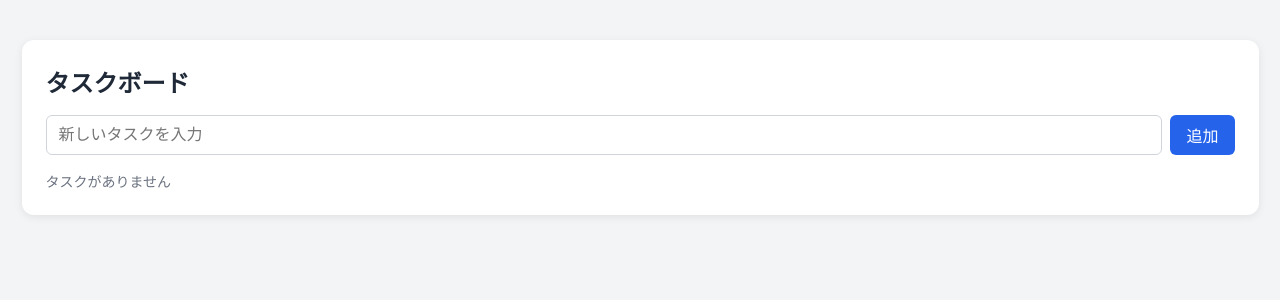
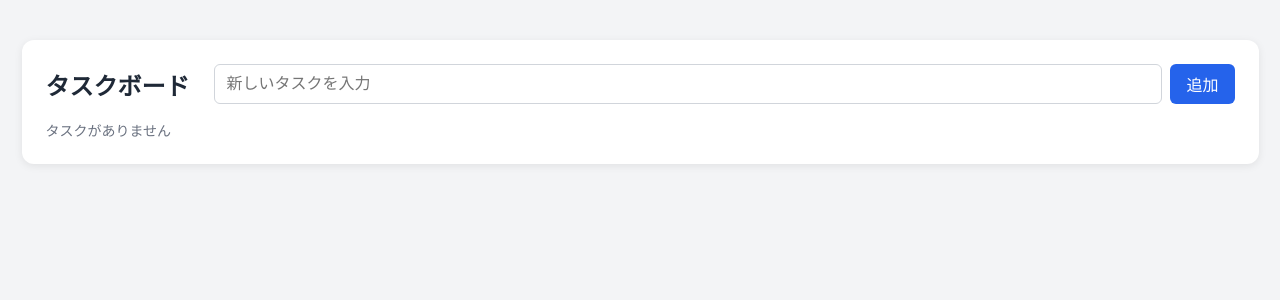
Before and after one commit to hohongu/task-board, a React (Vite) app: page / in a window 1280 px wide. Shown: the top 300 px of the page. Built offline with nearby package versions, Linux system fonts and the light colour scheme.

Commit message:
タイトルとタスク入力欄を横並びにする
Co-authored-by: Copilot <223556219+Copilot@users.noreply.github.com>

```diff
--- a/src/App.css
+++ b/src/App.css
@@ -14,22 +14,24 @@ body {
   box-shadow: 0 2px 8px rgba(0, 0, 0, 0.08);
 }
 
-/* タイトル行（左: タイトル / 右端: 完了数・全体数） */
+/* タイトルとタスク入力欄を同じ行に表示 */
 .app-header {
   display: flex;
-  align-items: baseline;
-  justify-content: space-between;
-  gap: 8px;
+  align-items: center;
+  gap: 24px;
   margin-bottom: 16px;
 }
 
 h1 {
   margin: 0;
   font-size: 24px;
+  white-space: nowrap;
 }
 
 .add-form {
   display: flex;
+  flex: 1;
+  min-width: 0;
   gap: 8px;
 }
 
--- a/src/App.jsx
+++ b/src/App.jsx
@@ -104,8 +104,6 @@ function App() {
     <main className="app">
       <header className="app-header">
         <h1>タスクボード</h1>
-      </header>
-
         <form className="add-form" onSubmit={addTask}>
           <input
             type="text"
@@ -115,6 +113,7 @@ function App() {
           />
           <button type="submit">追加</button>
         </form>
+      </header>
 
       {tasks.length === 0 ? (
         <p className="empty">タスクがありません</p>
```
Lines whose indentation alone changed are shown as unchanged.
